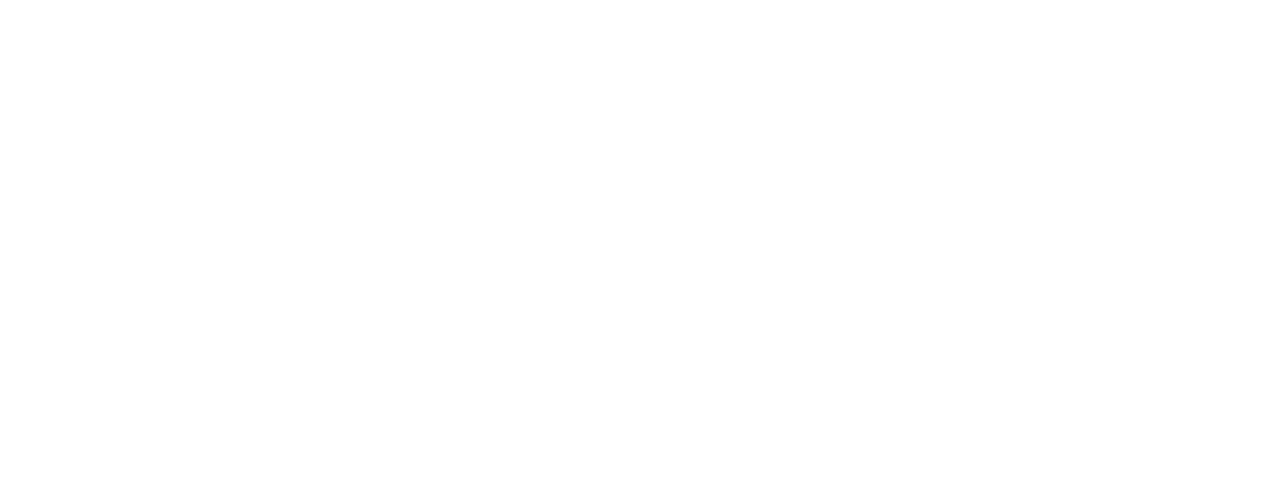
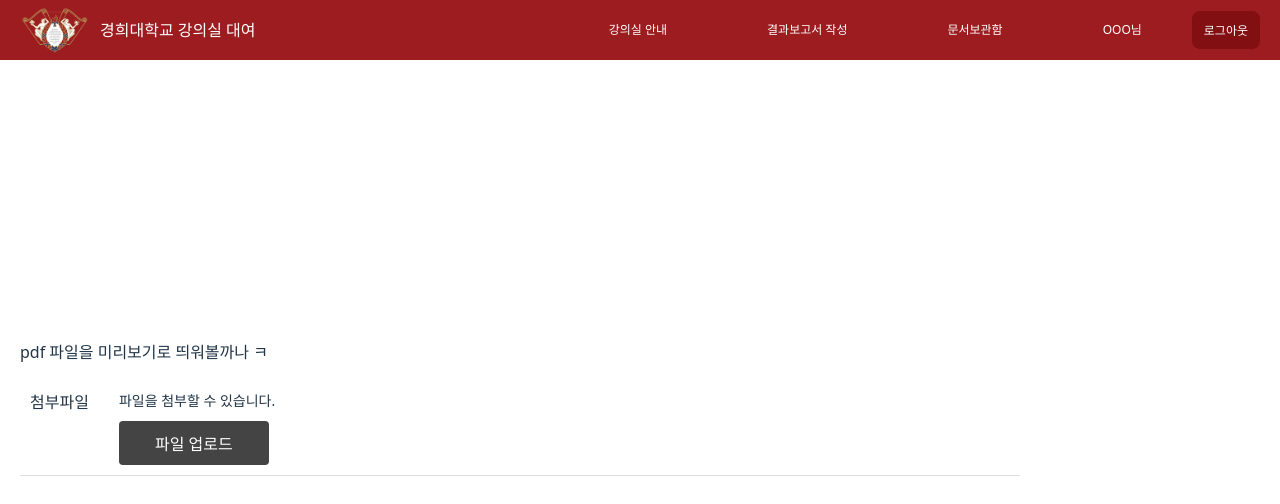
Before and after one commit to semothon/2025_TEAM_6_FE, a React (Vite) app: page /applied-content in a window 1280 px wide. Before the commit this address had no page. Shown: the top 504 px of the page. Built offline with nearby package versions, Linux system fonts and the light colour scheme; a web font is replaced by a local one.

Commit message:
Feat: pdf를 미리보기 이미지로 띄워주기

```diff
--- a/package.json
+++ b/package.json
@@ -11,6 +11,7 @@
   },
   "dependencies": {
     "axios": "^1.8.4",
+    "pdfjs-dist": "^2.16.105",
     "react": "^19.1.0",
     "react-dom": "^19.1.0",
     "react-icons": "^5.5.0",
--- a/src/App.jsx
+++ b/src/App.jsx
@@ -1,11 +1,12 @@
-import React from "react";
-import { BrowserRouter, Routes, Route } from "react-router-dom";
-import Home from "./pages/Home";
-import Login from "./pages/Login";
-import Document from "./pages/Document";
-import ClassroomDetail from "./pages/ClassroomDetail";
-import Reservation from "./pages/Reservation";
-import Report from "./pages/Report";
+import React from 'react';
+import { BrowserRouter, Routes, Route } from 'react-router-dom';
+import Home from './pages/Home';
+import Login from './pages/Login';
+import Document from './pages/Document';
+import ClassroomDetail from './pages/ClassroomDetail';
+import Reservation from './pages/Reservation';
+import Report from './pages/Report';
+import AppliedContent from './pages/AppliedContent';
 
 const App = () => {
   return (
@@ -20,6 +21,7 @@ const App = () => {
         <Route path="/document" element={<Document />}></Route>
         <Route path="/reservation" element={<Reservation />}></Route>
         <Route path="/report" element={<Report />}></Route>
+        <Route path="/applied-content" element={<AppliedContent />}></Route>
       </Routes>
     </BrowserRouter>
   );
--- /dev/null
+++ b/src/pages/AppliedContent.jsx
@@ -0,0 +1,242 @@
+import { useNavigate, useLocation } from 'react-router-dom';
+import styled from 'styled-components';
+import UserHeader from '../components/Header/UserHeader';
+import { useRef, useState } from 'react';
+import { VscClose } from 'react-icons/vsc';
+
+import * as pdfjsLib from 'pdfjs-dist/legacy/build/pdf'; // pdf 읽는 라이브러리 불러오기
+import workerSrc from 'pdfjs-dist/legacy/build/pdf.worker.min.js?url'; // 버전 이슈로 Web Worker을 사용
+//PDF 작업용 워커 파일의 경로를 URL 형태로 가져오는 코드
+pdfjsLib.GlobalWorkerOptions.workerSrc = workerSrc; //workerSrc는 실제로 "/assets/pdf.worker.min.js" 이런 값이 됨.
+
+// <pdf 미리보기 구현 과정>
+// pdf.js는 단순 html처럼 바로 렌더링 할 수가 없어서 worker를 통해 백그라운드에서 pdf 데이터를 해석한 뒤,
+// 그걸 화면에 canvas로 그려야 된다 캄.
+
+const AppliedContent = () => {
+  const location = useLocation();
+  const fileInputRef = useRef(null);
+
+  const [selectedOne, setSelectedOne] = useState([]);
+  const [selectedFiles, setSelectedFiles] = useState(null);
+  const [pdfPreviewUrl, setPdfPreviewUrl] = useState(null); // pdf 첫 페이지를 캔버스로 이미지로 만든 url을 저장함.
+
+  const onSelectFile = (e) => {
+    e.preventDefault();
+
+    if (!e.target.files) return;
+
+    const selectedFiles = e.target.files;
+
+    setSelectedFiles(selectedFiles);
+
+    // 브라우저 상에 보여질 파일 이름 리스트 업데이트
+    const fileArray = Array.from(selectedFiles).map((file) => file.name);
+    setSelectedOne((prev) => [...prev, ...fileArray]);
+
+    // 최신 업로드된 파일이 PDF면 미리보기 렌더링(두 개 이상이면 마지막 파일만)
+    const latestFile = selectedFiles[selectedFiles.length - 1];
+    if (latestFile && latestFile.type === 'application/pdf') {
+      const reader = new FileReader();
+
+      reader.onload = async function () {
+        // pdf 첫 페이지 -> canvas로 변환 -> img로 변환
+        const typedarray = new Uint8Array(this.result);
+        const pdf = await pdfjsLib.getDocument({ data: typedarray }).promise;
+
+        const page = await pdf.getPage(1); // 첫 페이지 가져오기
+        const viewport = page.getViewport({ scale: 1.5 }); // 확대 비율 설정
+
+        const canvas = document.createElement('canvas');
+        const context = canvas.getContext('2d');
+        canvas.width = viewport.width;
+        canvas.height = viewport.height;
+
+        await page.render({ canvasContext: context, viewport }).promise;
+
+        const imageUrl = canvas.toDataURL(); // canvas를 이미지로 변환
+        setPdfPreviewUrl(imageUrl); // 상태에 저장
+      };
+
+      reader.readAsArrayBuffer(latestFile);
+    }
+    e.target.value = ''; // 다시 업로드 할 수 있게 초기화
+  };
+
+  const attachFile = // 파일 목록 출력
+    selectedOne &&
+    selectedOne.map((file, index) => (
+      <AttFile key={index}>
+        <div>{file}</div>
+        <button
+          onClick={() => {
+            setSelectedOne(selectedOne.filter((e) => e !== file));
+            setPdfPreviewUrl(null); // 삭제 시 미리보기 초기화 (선택)
+          }}
+        >
+          <VscClose size="17" />
+        </button>
+      </AttFile>
+    ));
+
+  const handleButtonClick = () => {
+    fileInputRef.current.click();
+  };
+
+  return (
+    <>
+      <UserHeader />
+      <Container>
+        <div>
+          <p>pdf 파일을 미리보기로 띄워볼까나 ㅋ</p>
+          <InfoRow>
+            <Label>첨부파일</Label>
+            <div style={{ display: 'flex', flexDirection: 'column' }}>
+              {selectedOne.length !== 0 ? (
+                <span>{attachFile}</span>
+              ) : (
+                <NotDownload>파일을 첨부할 수 있습니다.</NotDownload>
+              )}
+              <FileUploadButton onClick={handleButtonClick}>
+                파일 업로드
+              </FileUploadButton>
+              <HiddenInput
+                type="file"
+                ref={fileInputRef}
+                onChange={onSelectFile}
+                accept=".pdf, .doc, .docx"
+              />
+            </div>
+          </InfoRow>
+          {/* PDF 미리보기 영역 */}
+          {pdfPreviewUrl && (
+            <PreviewWrapper>
+              <h4>PDF 미리보기</h4>
+              <PreviewImage src={pdfPreviewUrl} alt="PDF 미리보기" />
+            </PreviewWrapper>
+          )}
+        </div>
+      </Container>
+    </>
+  );
+};
+
+export default AppliedContent;
+
+const PageWrapper = styled.div`
+  display: flex;
+  justify-content: center;
+  align-items: center;
+  height: 100vh; /* 뷰포트 전체 높이를 차지 */
+  width: 100vw; /* 뷰포트 전체 너비를 차지 */
+`;
+
+const Container = styled.div`
+  width: 1000px;
+  margin: 50px auto;
+  padding: 20px;
+  border-radius: 8px;
+`;
+
+const Title = styled.h2`
+  margin-bottom: 20px;
+`;
+
+const InfoContainer = styled.div`
+  display: flex;
+  flex-direction: column;
+  gap: 15px;
+  margin-bottom: 20px;
+`;
+
+const InfoRow = styled.div`
+  display: flex;
+  justify-content: left;
+  padding: 10px;
+  border-bottom: 1px solid #ddd;
+`;
+
+const DoubleInfoRow = styled.div`
+  display: flex;
+  justify-content: space-between;
+  gap: 20px;
+  padding: 10px;
+  border-bottom: 1px solid #ddd;
+`;
+
+const InfoBlock = styled.div`
+  display: flex;
+  justify-content: left;
+  width: 50%;
+`;
+
+const Label = styled.span`
+  font-weight: bold;
+  margin-right: 30px;
+`;
+
+const HiddenInput = styled.input`
+  display: none;
+`;
+
+const FileUploadButton = styled.button`
+  background: #444;
+  color: white;
+  padding: 10px;
+  border: none;
+  border-radius: 4px;
+  cursor: pointer;
+  margin-top: 10px;
+  width: 150px;
+`;
+
+const ButtonContainer = styled.div`
+  display: flex;
+  justify-content: flex-end;
+  gap: 10px;
+`;
+
+const Button = styled.button`
+  padding: 10px 20px;
+  border: none;
+  border-radius: 4px;
+  cursor: pointer;
+  background: ${(props) => (props.primary ? '#1d2951' : '#555')};
+  color: white;
+`;
+
+const AttFile = styled.div`
+  font-size: 14px;
+  background-color: #fff;
+  display: flex;
+  button {
+    color: gray;
+    background-color: white;
+    padding: 2px;
+    margin-left: 5px;
+    outline: none;
+    box-shadow: none;
+    border: none;
+
+    &:hover {
+      box-shadow: none;
+    }
+  }
+`;
+
+const NotDownload = styled.div`
+  font-size: 14px;
+`;
+
+const PreviewWrapper = styled.div`
+  // pdf 미리보기 감싸는 애
+  width: 50%;
+  margin-top: 30px;
+`;
+
+const PreviewImage = styled.img`
+  // pdf 미리보기 감싸는 애
+  max-width: 100%;
+  border: 1px solid #ccc;
+  border-radius: 4px;
+`;
```
Also changed, not shown: src/pages/Document.jsx (+13 -14 lines), 1 other file (tests, documents, lock files or other folders).
